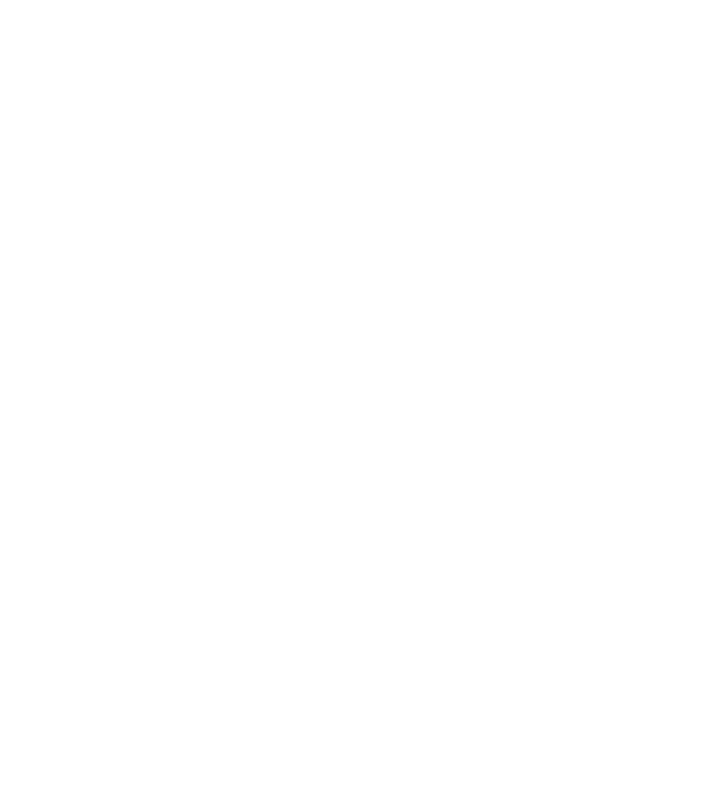
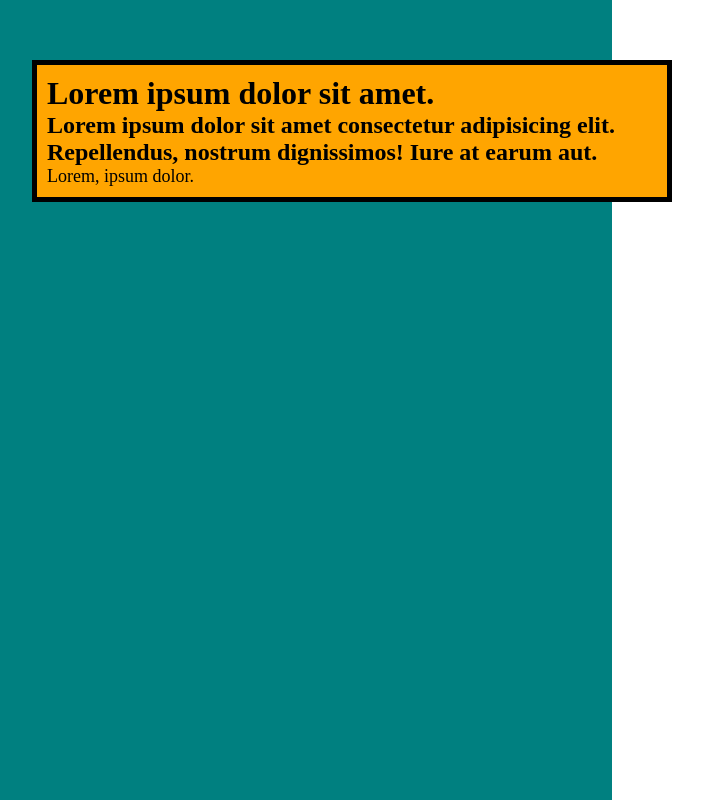
Before and after one commit to shamilvasiyev/FS-36, a plain HTML site: page Lesson-4(GIT,css-units)/index.html in a window 1280 px wide. Shown: the whole page, without its empty margins (28-731 px from the left). Drawn offline with Linux system fonts and the light colour scheme.

Commit message:
units codes added

```diff
--- a/Lesson-4(GIT,css-units)/index.html
+++ b/Lesson-4(GIT,css-units)/index.html
@@ -4,6 +4,20 @@
     <meta charset="UTF-8" />
     <meta name="viewport" content="width=device-width, initial-scale=1.0" />
     <title>GIT, CSS selectors</title>
+    <link rel="stylesheet" href="./style.css" />
   </head>
-  <body></body>
+  <body>
+    <div class="parent">
+      <div id="px">
+        <h1>Lorem ipsum dolor sit amet.</h1>
+
+        <h2>
+          Lorem ipsum dolor sit amet consectetur adipisicing elit. Repellendus,
+          nostrum dignissimos! Iure at earum aut.
+        </h2>
+
+        <p>Lorem, ipsum dolor.</p>
+      </div>
+    </div>
+  </body>
 </html>
--- /dev/null
+++ b/Lesson-4(GIT,css-units)/style.css
@@ -0,0 +1,38 @@
+* {
+  margin: 0;
+  padding: 0;
+  box-sizing: border-box;
+}
+
+/* .container {
+  width: 80%;
+  margin: 0 auto;
+} */
+
+.parent {
+  padding: 10px;
+  background-color: teal;
+  width: 50%;
+  height: 100vh;
+}
+
+#px {
+  background: orange;
+  width: 50vw;
+  padding: 10px;
+  border: 5px solid;
+  margin: 50px;
+  font-size: 10px;
+}
+
+h1 {
+  font-size: 3.2em;
+}
+
+h2 {
+  font-size: 2.4em;
+}
+
+p {
+  font-size: 1.8em;
+}
```
